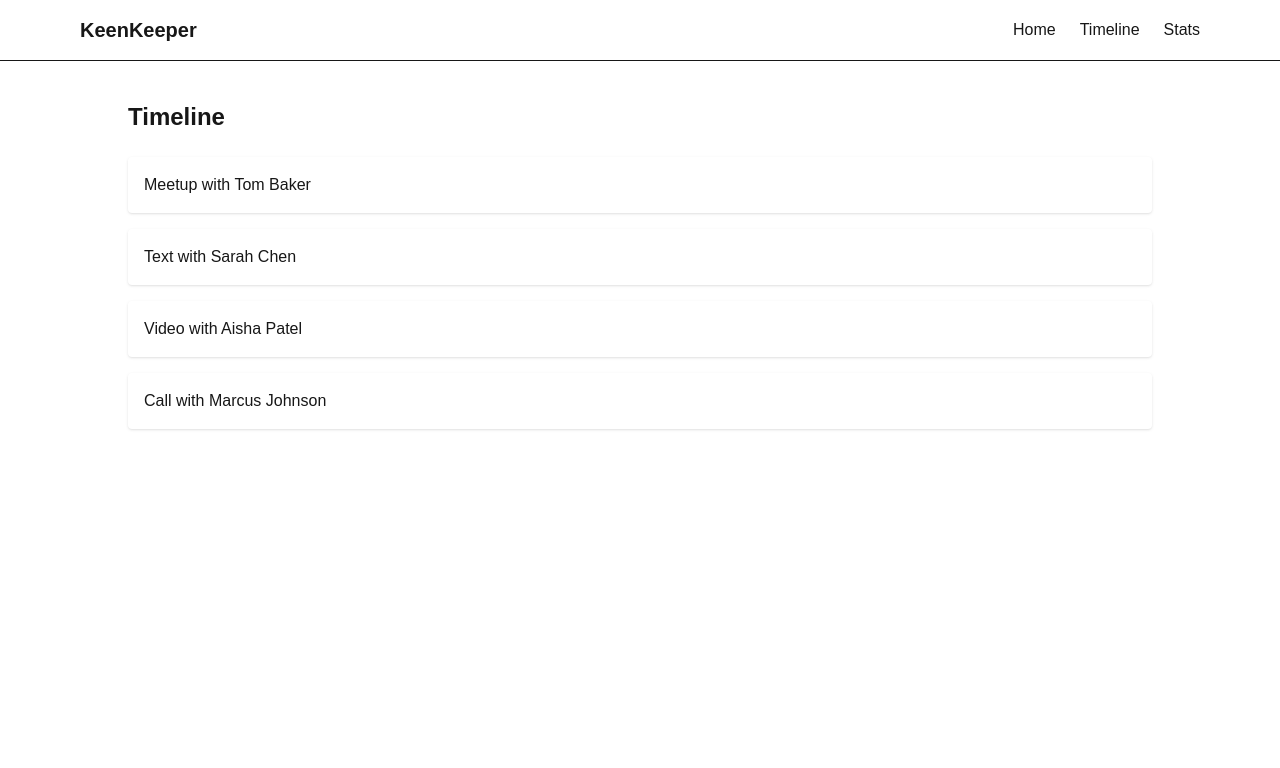
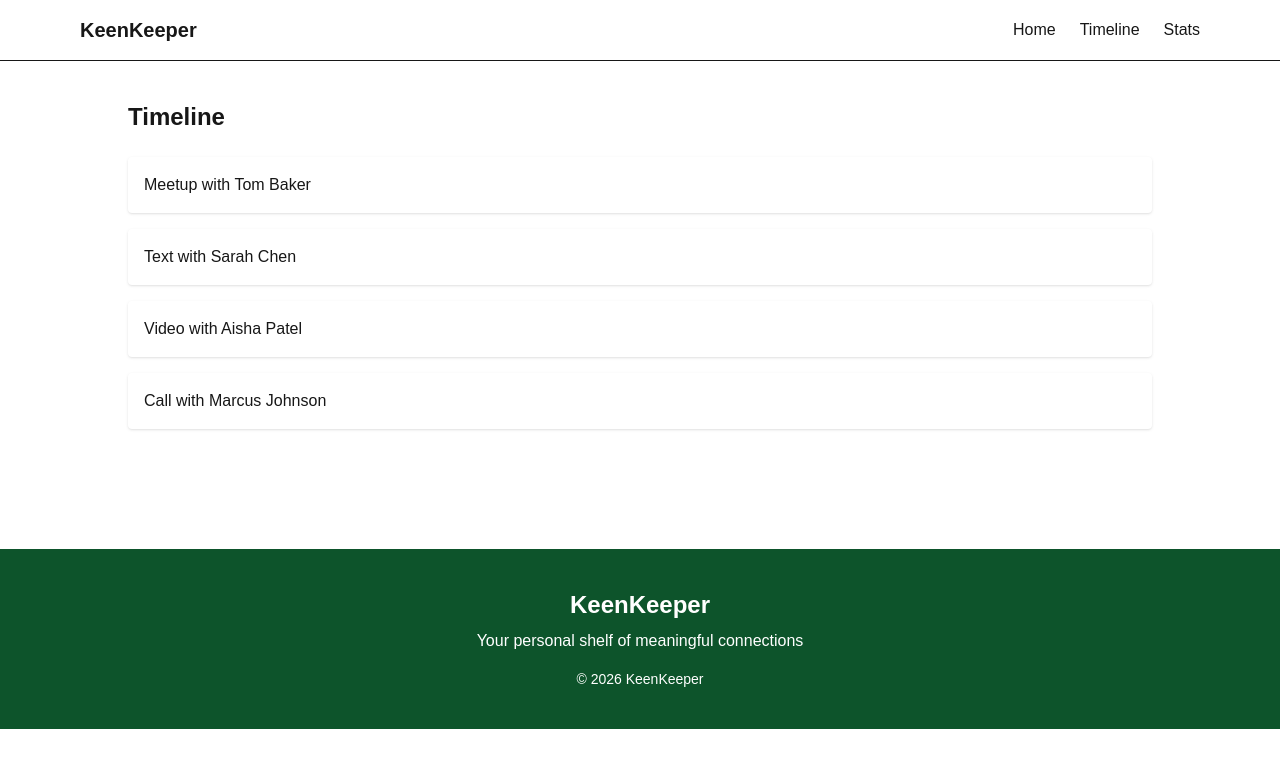
Before and after one commit to waliulnizu/keen-keeper, a Next.js app: page /timeline in a window 1280 px wide. Shown: the top 768 px of the page. Built offline with nearby package versions, Linux system fonts and the light colour scheme.

Commit message:
added footer component

```diff
--- a/src/app/page.js
+++ b/src/app/page.js
@@ -1,4 +1,5 @@
 import Banner from "@/components/Banner";
+import Footer from "@/components/Footer";
 import Friends from "@/components/Friends";
 import Navbar from "@/components/Navbar";
 import Summary from "@/components/Summary";
@@ -11,6 +12,7 @@ export default function Home() {
       <Banner />
       <Summary />
       <Friends />
+      <Footer />
 
 
     </div>
--- a/src/app/stats/page.jsx
+++ b/src/app/stats/page.jsx
@@ -1,3 +1,4 @@
+import Footer from "@/components/Footer";
 import Navbar from "@/components/Navbar";
 
 const Stats = () => {
@@ -5,7 +6,7 @@ const Stats = () => {
     <div>
       <Navbar />
 
-      <div className="max-w-5xl mx-auto py-10">
+      <div className="max-w-5xl mx-auto py-10 w ">
 
         <h1 className="text-2xl font-bold mb-6">
           Friendship Analytics
@@ -17,6 +18,8 @@ const Stats = () => {
 
       </div>
 
+      <Footer />
+
     </div>
   );
 };
--- a/src/app/timeline/page.jsx
+++ b/src/app/timeline/page.jsx
@@ -1,3 +1,4 @@
+import Footer from "@/components/Footer";
 import Navbar from "@/components/Navbar";
 
 const Timeline = () => {
@@ -33,6 +34,8 @@ const Timeline = () => {
 
       </div>
 
+      <Footer />
+
     </div>
   );
 };
--- /dev/null
+++ b/src/components/Footer.jsx
@@ -0,0 +1,25 @@
+const Footer = () => {
+  return (
+    <div className="bg-green-900 text-white mt-20">
+
+      <div className="text-center py-10">
+
+        <h1 className="text-2xl font-bold">
+          KeenKeeper
+        </h1>
+
+        <p className="mt-2">
+          Your personal shelf of meaningful connections
+        </p>
+
+        <p className="mt-4 text-sm">
+          © 2026 KeenKeeper
+        </p>
+
+      </div>
+
+    </div>
+  );
+};
+
+export default Footer;
```
